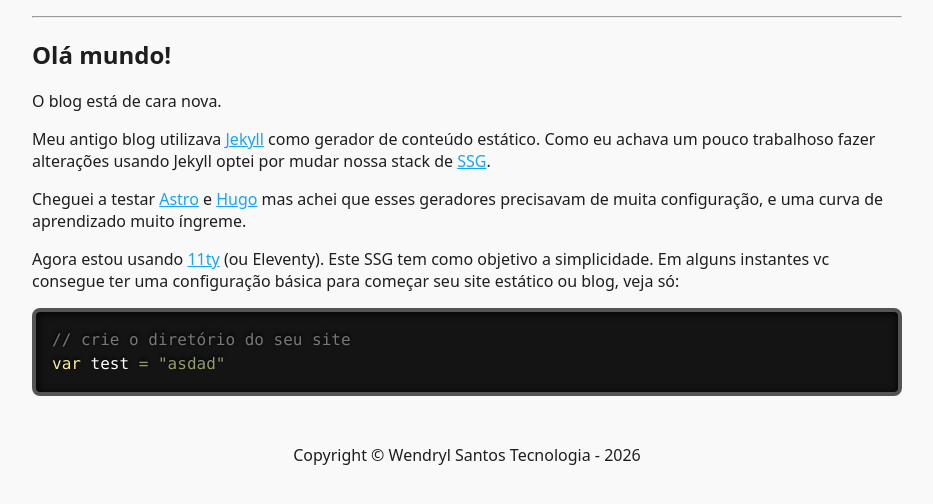
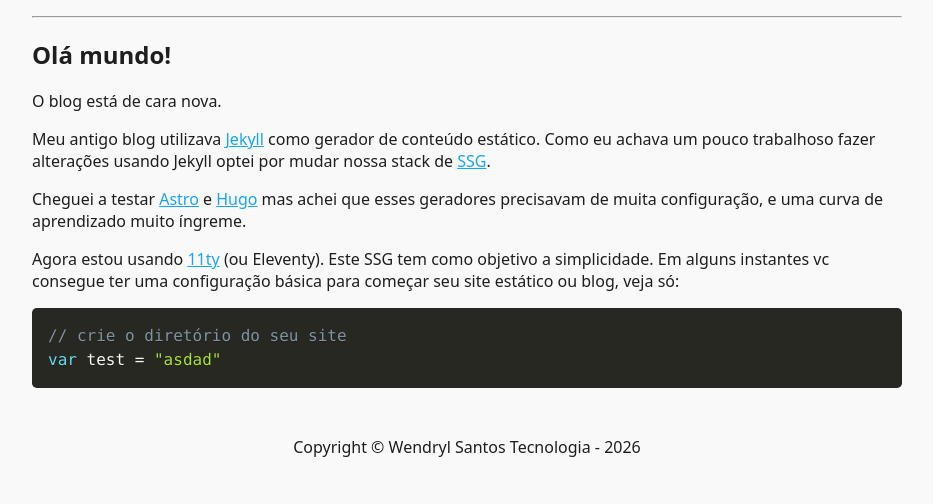
Before and after one commit to Wendryl/blog, an Eleventy site: page posts/nova-stack-para-o-blog.md in a window 1280 px wide. Shown: the part 857-1361 px from the top of the page, without its empty margins (173-1106 px from the left). Built offline with nearby package versions, Linux system fonts and the light colour scheme; Eleventy itself is replaced by a stand-in of ours; code samples lack their colours; files that its build step writes are made by us from their sources; a web font is replaced by a local one.

Commit message:
update prism syntax highlighting theme

```diff
--- a/_includes/post.njk
+++ b/_includes/post.njk
@@ -6,7 +6,7 @@
     <link rel="preconnect" href="https://fonts.googleapis.com">
     <link rel="preconnect" href="https://fonts.gstatic.com" crossorigin>
     <link href="https://fonts.googleapis.com/css2?family=Audiowide&family=Funnel+Display:wght@300..800&family=Funnel+Sans:ital,wght@0,300..800;1,300..800&family=Ubuntu+Mono:ital,wght@0,400;0,700;1,400;1,700&display=swap" rel="stylesheet">
-    <link rel="stylesheet" href="https://cdnjs.cloudflare.com/ajax/libs/prism/9000.0.1/themes/prism-twilight.min.css" integrity="sha512-6rkEt5SymQMcnlRz1dHwAMSfMnDaFX28qdr3wyaa+XRCR8dTSWE4U6vjiTVuB6Mq9FgYOLVOTk0lrOeCnodcgA==" crossorigin="anonymous" referrerpolicy="no-referrer" />
+    <link rel="stylesheet" href="https://cdnjs.cloudflare.com/ajax/libs/prism/9000.0.1/themes/prism-okaidia.min.css" integrity="sha512-5HvW0a7ihK3ro2KhwEksDHXgIezsTeZybZDIn8d8Y015Ny+t7QWSIjnlCTjFzlK7Klb604HLGjsNqU/i5mJLjQ==" crossorigin="anonymous" referrerpolicy="no-referrer" />
     <link rel="stylesheet" href="/bundle.css">
     <title>wendryl.dev | {{ title }}</title>
   </head>
```
